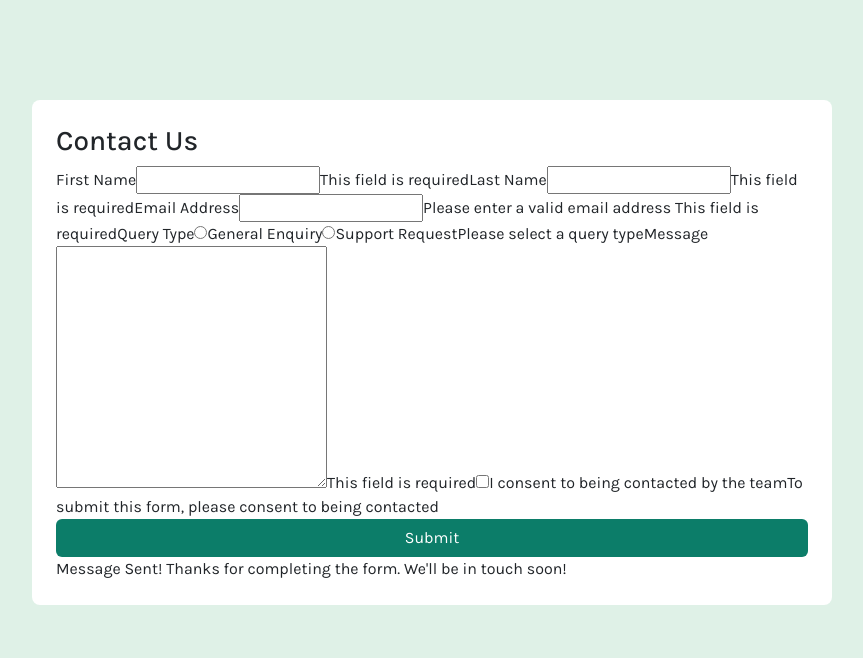
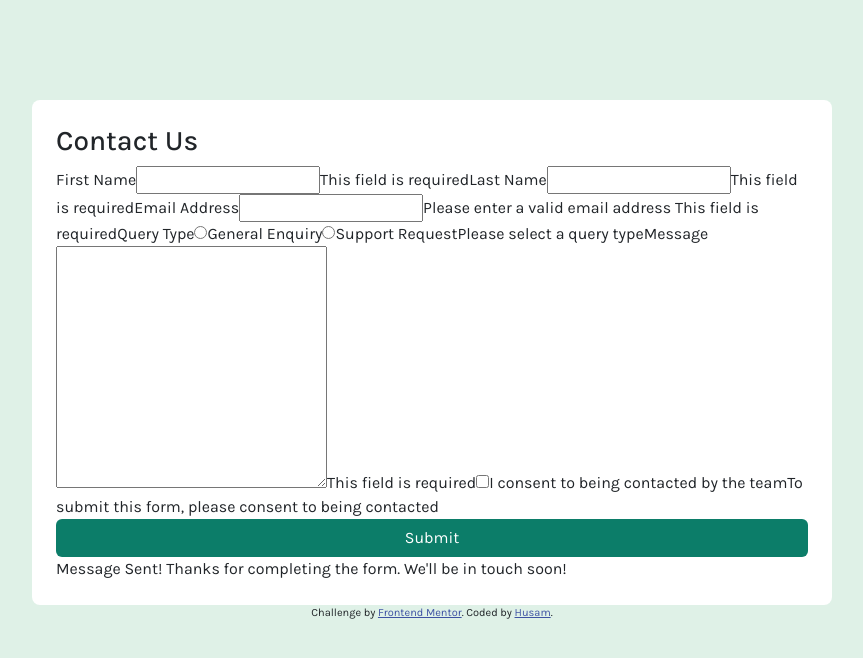
Before and after one commit to husamXA1/contact-form, a React (Vite) app: page / in a window 1280 px wide. Shown: the top 658 px of the page, without its empty margins (208-1071 px from the left). Built offline with nearby package versions, Linux system fonts and the light colour scheme; the HTML template or start-up script is replaced by a standard one.

Commit message:
adjusted attribution

```diff
--- a/src/App.tsx
+++ b/src/App.tsx
@@ -6,6 +6,11 @@
   return (
     <>
       <ContactForm />
+
+      <div className="attribution">
+        Challenge by <a href="https://www.frontendmentor.io?ref=challenge">Frontend Mentor</a>.
+        Coded by <a href="#">Husam</a>.
+      </div>
     </>
   )
 }
```
